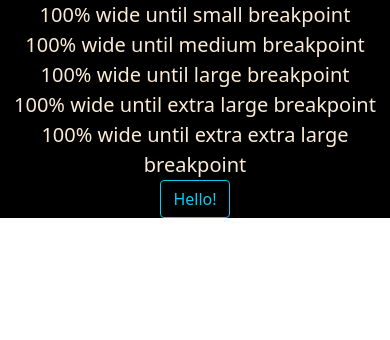
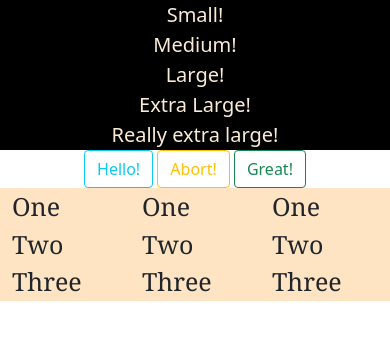
Before and after one commit to Aguamalte/Bootstrap, a plain HTML site: page index.html in a window 390 px wide. Drawn offline with nearby package versions, Linux system fonts and the light colour scheme.

Commit message:
Responsive bugs

```diff
--- a/index.html
+++ b/index.html
@@ -8,12 +8,51 @@
     <link rel="stylesheet" href="https://cdn.jsdelivr.net/npm/bootstrap@5.1.3/dist/css/bootstrap.min.css" rel="stylesheet" integrity="sha384-1BmE4kWBq78iYhFldvKuhfTAU6auU8tT94WrHftjDbrCEXSU1oBoqyl2QvZ6jIW3" crossorigin="anonymous">
     <link rel="stylesheet" href="/style/style.css">
 </head>
-<body>
-    <div class="container-sm">100% wide until small breakpoint</div>
-<div class="container-md">100% wide until medium breakpoint</div>
-<div class="container-lg">100% wide until large breakpoint</div>
-<div class="container-xl">100% wide until extra large breakpoint</div>
-<div class="container-xxl">100% wide until extra extra large breakpoint</div>
-<div class="main_button"><button class="btn btn-outline-info">Hello!</button></div>
+<body><div class="containers_responsive">
+    <div class="container-sm">Small!</div>
+<div class="container-md">Medium!</div>
+<div class="container-lg">Large!</div>
+<div class="container-xl">Extra Large!</div>
+<div class="container-xxl">Really extra large!</div>
+</div>
+<div class="main_buttons"><button class="btn btn-outline-info">Hello!</button>
+    <button class="btn btn-outline-warning">Abort!</button>
+    <button class="btn btn-outline-success">Great!</button>
+</div>
+<div class="container">
+  <div class="row align-items-start">
+    <div class="col">
+      One
+    </div>
+    <div class="col">
+      One
+    </div>
+    <div class="col">
+      One
+    </div>
+  </div>
+  <div class="row align-items-center">
+    <div class="col">
+      Two
+    </div>
+    <div class="col">
+      Two
+    </div>
+    <div class="col">
+      Two
+    </div>
+  </div>
+  <div class="row align-items-end">
+    <div class="col">
+      Three
+    </div>
+    <div class="col">
+      Three
+    </div>
+    <div class="col">
+      Three
+    </div>
+  </div>
+</div>
 </body>
 </html>
--- a/style/style.css
+++ b/style/style.css
@@ -1,15 +1,28 @@
-div
+.containers_responsive
 {
     font-size: 20px;
-    background-color: black;
     color: antiquewhite;
     text-align: center;
+}
+.containers_responsive div
+{
+    background-color: black;
 }
 .grid
 {
     background-color: black;
 }
-.main_button
+.main_buttons
 {
     align-items: center;
+    text-align: center;
 }
+.container
+{
+    background-color: bisque;
+}
+.col
+{
+    font-size: 25px;
+    font-family:Cambria, Cochin, Georgia, Times, 'Times New Roman', serif;
+}
```
